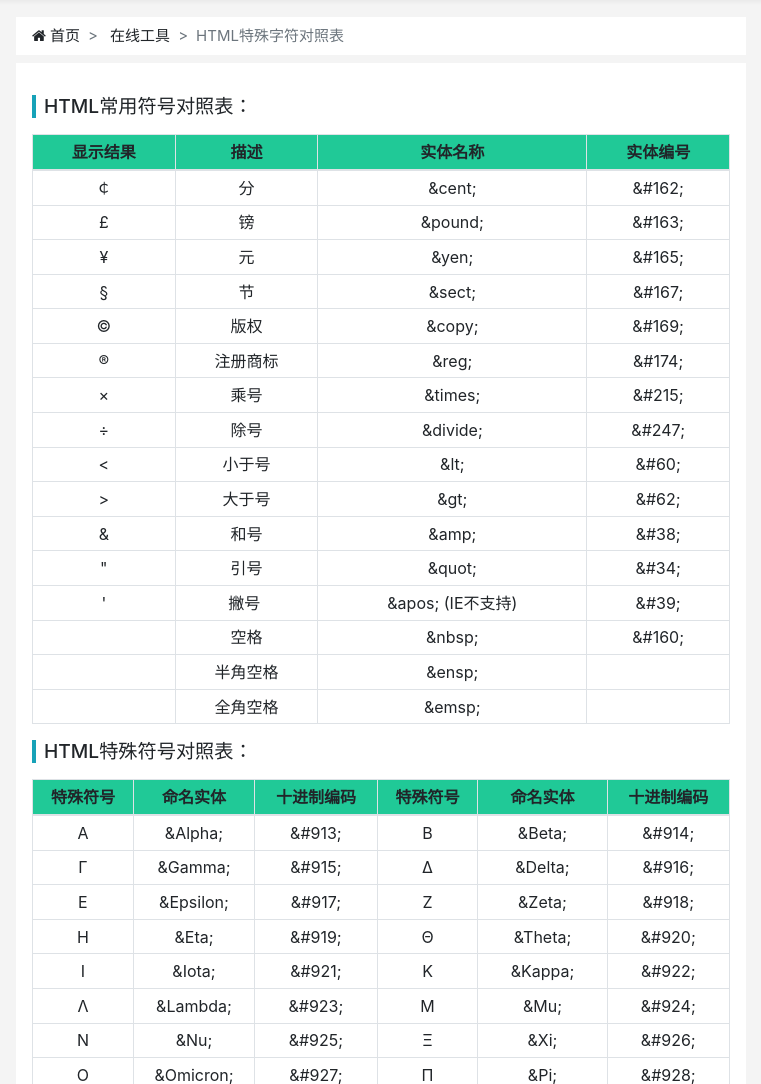
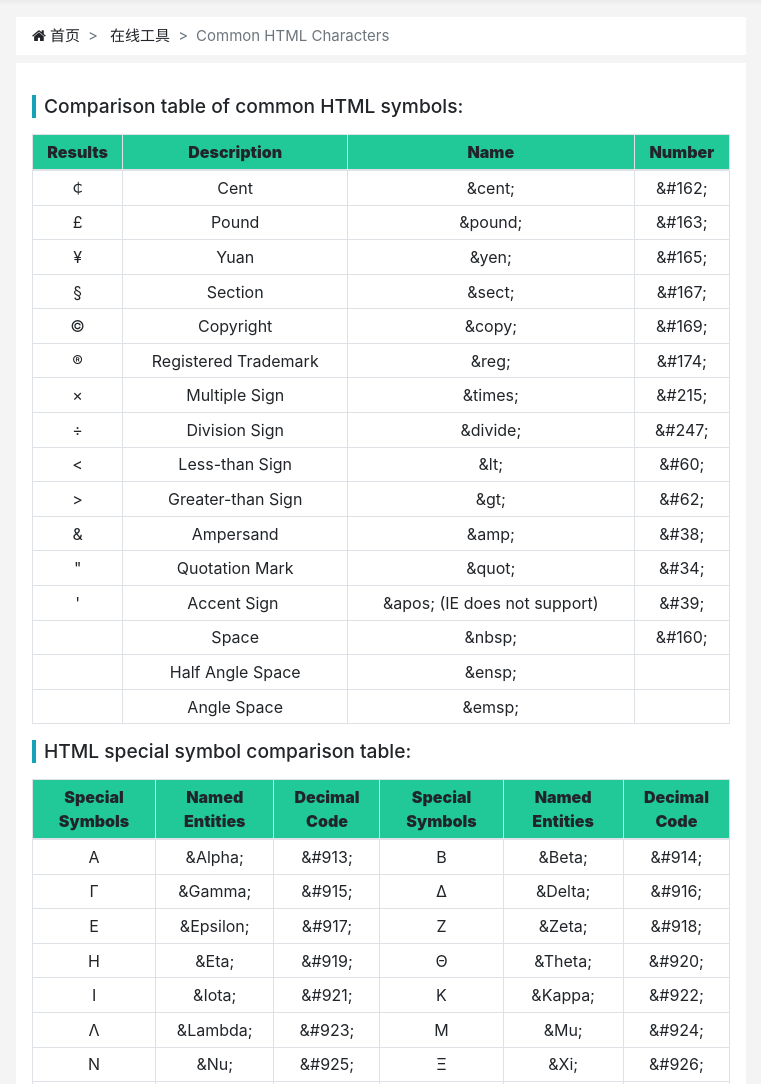
Before and after one commit to Thchoonlophon/work_blog, a Django app: page /tool/html-special-characters/ in a window 1280 px wide. Shown: the part 60-1144 px from the top of the page, without its empty margins (69-830 px from the left). Run offline with Django 3.2, Linux system fonts and the light colour scheme; data that the repository does not hold is empty; some libraries are stand-ins or nearby versions.

Commit message:
Update characters.html

```diff
--- a/it_blog/apps/tool/templates/tool/characters.html
+++ b/it_blog/apps/tool/templates/tool/characters.html
@@ -1,134 +1,134 @@
 {% extends "tool/base_tool.html" %}
 {% load static %}
 
-{% block head_title %}HTML常用字符查询表，html特殊字符对照表{% endblock %}
+{% block head_title %}Common HTML Characters{% endblock %}
 {% block metas %}
-    <meta name="description" content="HTML常用字符查询表，html特殊字符对照表，html字符转义字符，十进制编码，特殊符号查询">
-    <meta name="keywords" content="HTML特殊字符,html常用字符,HTML字符对照表,在线工具">
+    <meta name="description" content="HTML commonly used character query table, HTML special character cross - reference table, HTML character escape character, decimal code, special symbol query.">
+    <meta name="keywords" content="HTML special characters,HTML common characters,HTML character cross - reference table, online tools">
 {% endblock %}
 
-{% block tool_name %}HTML特殊字符对照表{% endblock %}
+{% block tool_name %}Common HTML Characters{% endblock %}
 {% block left_content %}
 <div class="card-body p-0" id="html-cha">
-    <h3 class="card-title pl-2 title-info my-3">HTML常用符号对照表：</h3>
+    <h3 class="card-title pl-2 title-info my-3">Comparison table of common HTML symbols:</h3>
     <table class="table bg-white table-bordered text-center table-sm">
         <thead>
         <tr bgcolor="#20c997">
-            <th><strong>显示结果</strong></th>
-            <th><strong>描述</strong></th>
-            <th><strong>实体名称</strong></th>
-            <th><strong>实体编号</strong></th>
+            <th><strong>Results</strong></th>
+            <th><strong>Description</strong></th>
+            <th><strong>Name</strong></th>
+            <th><strong>Number</strong></th>
         </tr>
         </thead>
         <tbody>
         <tr>
             <td>￠</td>
-            <td>分</td>
+            <td>Cent</td>
             <td>&amp;cent;</td>
             <td>&amp;#162;</td>
         </tr>
         <tr>
             <td>&pound;</td>
-            <td>镑</td>
+            <td>Pound</td>
             <td>&amp;pound;</td>
             <td>&amp;#163;</td>
         </tr>
         <tr>
             <td>&yen;</td>
-            <td>元</td>
+            <td>Yuan</td>
             <td>&amp;yen;</td>
             <td>&amp;#165;</td>
         </tr>
         <tr>
             <td>§</td>
-            <td>节</td>
+            <td>Section</td>
             <td>&amp;sect;</td>
             <td>&amp;#167;</td>
         </tr>
         <tr>
             <td>&copy;</td>
-            <td>版权</td>
+            <td>Copyright</td>
             <td>&amp;copy;</td>
             <td>&amp;#169;</td>
         </tr>
         <tr>
             <td>&#174;</td>
-            <td>注册商标</td>
+            <td>Registered Trademark</td>
             <td>&amp;reg;</td>
             <td>&amp;#174;</td>
         </tr>
         <tr>
             <td>×</td>
-            <td>乘号</td>
+            <td>Multiple Sign</td>
             <td>&amp;times;</td>
             <td>&amp;#215;</td>
         </tr>
         <tr>
             <td>÷</td>
-            <td>除号</td>
+            <td>Division Sign</td>
             <td>&amp;divide;</td>
             <td>&amp;#247;</td>
         </tr>
         <tr>
             <td>&lt;</td>
-            <td>小于号</td>
+            <td>Less-than Sign</td>
             <td>&amp;lt;</td>
             <td>&amp;#60;</td>
         </tr>
         <tr>
             <td>&gt;</td>
-            <td>大于号</td>
+            <td>Greater-than Sign</td>
             <td>&amp;gt;</td>
             <td>&amp;#62;</td>
         </tr>
         <tr>
             <td>&amp;</td>
-            <td>和号</td>
+            <td>Ampersand</td>
             <td>&amp;amp;</td>
             <td>&amp;#38;</td>
         </tr>
         <tr>
             <td>&quot;</td>
-            <td>引号</td>
+            <td>Quotation Mark</td>
             <td>&amp;quot;</td>
             <td>&amp;#34;</td>
         </tr>
         <tr>
             <td>'</td>
-            <td>撇号&nbsp;</td>
-            <td>&amp;apos; (IE不支持)</td>
+            <td>Accent Sign&nbsp;</td>
+            <td>&amp;apos; (IE does not support)</td>
             <td>&amp;#39;</td>
         </tr>
         <tr>
             <td>&nbsp;</td>
-            <td>空格</td>
+            <td>Space</td>
             <td>&amp;nbsp;</td>
             <td>&amp;#160;</td>
         </tr>
         <tr>
             <td>&ensp;</td>
-            <td>半角空格</td>
+            <td>Half Angle Space</td>
             <td>&amp;ensp;</td>
             <td>&nbsp;</td>
         </tr>
         <tr>
             <td>&emsp;</td>
-            <td>全角空格</td>
+            <td>Angle Space</td>
             <td>&amp;emsp;</td>
             <td>&nbsp;</td>
         </tr>
         </tbody>
     </table>
-    <h3 class="card-title pl-2 title-info my-3">HTML特殊符号对照表：</h3>
+    <h3 class="card-title pl-2 title-info my-3">HTML special symbol comparison table:</h3>
     <table class="table bg-white table-bordered text-center table-sm">
         <thead>
         <tr bgcolor="#20c997">
-            <th><strong>特殊符号</strong></th>
-            <th><strong>命名实体</strong></th>
-            <th><strong>十进制编码</strong></th>
-            <th><strong>特殊符号</strong></th>
-            <th><strong>命名实体</strong></th>
-            <th><strong>十进制编码</strong></th>
+            <th><strong>Special Symbols</strong></th>
+            <th><strong>Named Entities</strong></th>
+            <th><strong>Decimal Code</strong></th>
+            <th><strong>Special Symbols</strong></th>
+            <th><strong>Named Entities</strong></th>
+            <th><strong>Decimal Code</strong></th>
         </tr>
         </thead>
         <tbody>
```
